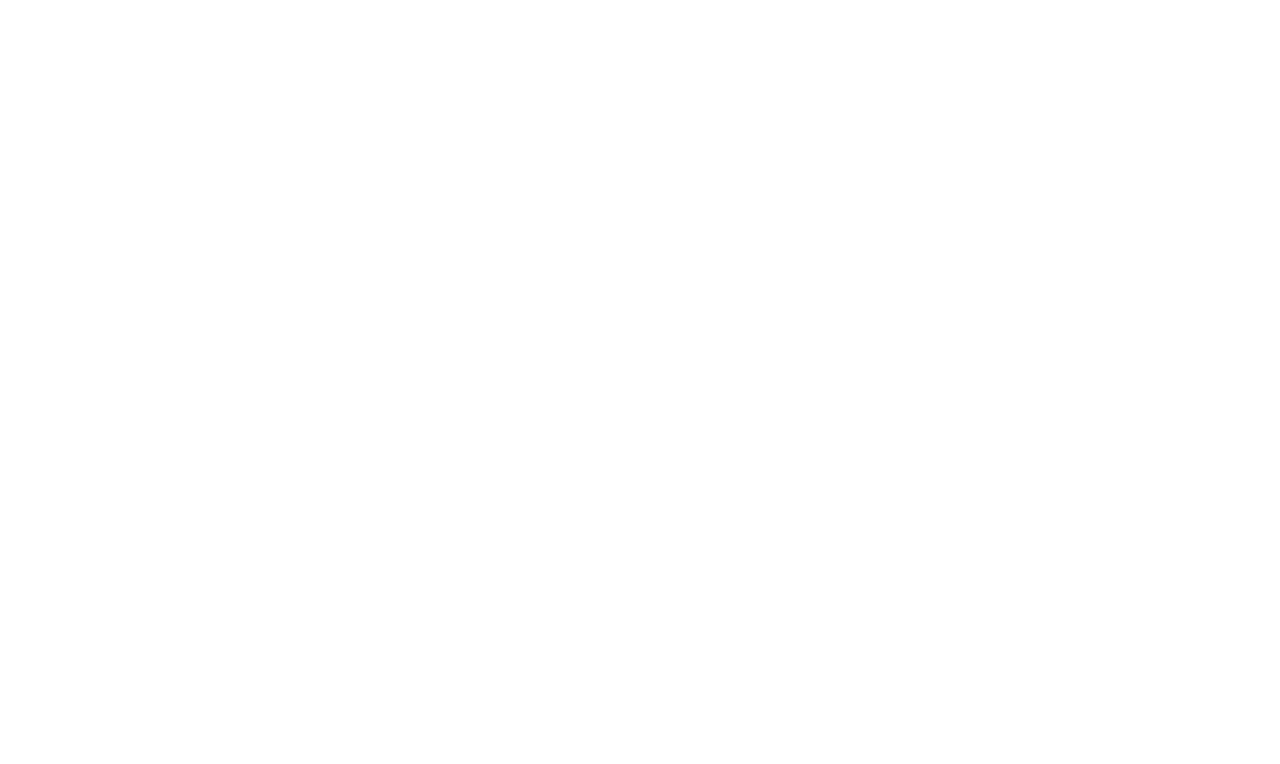
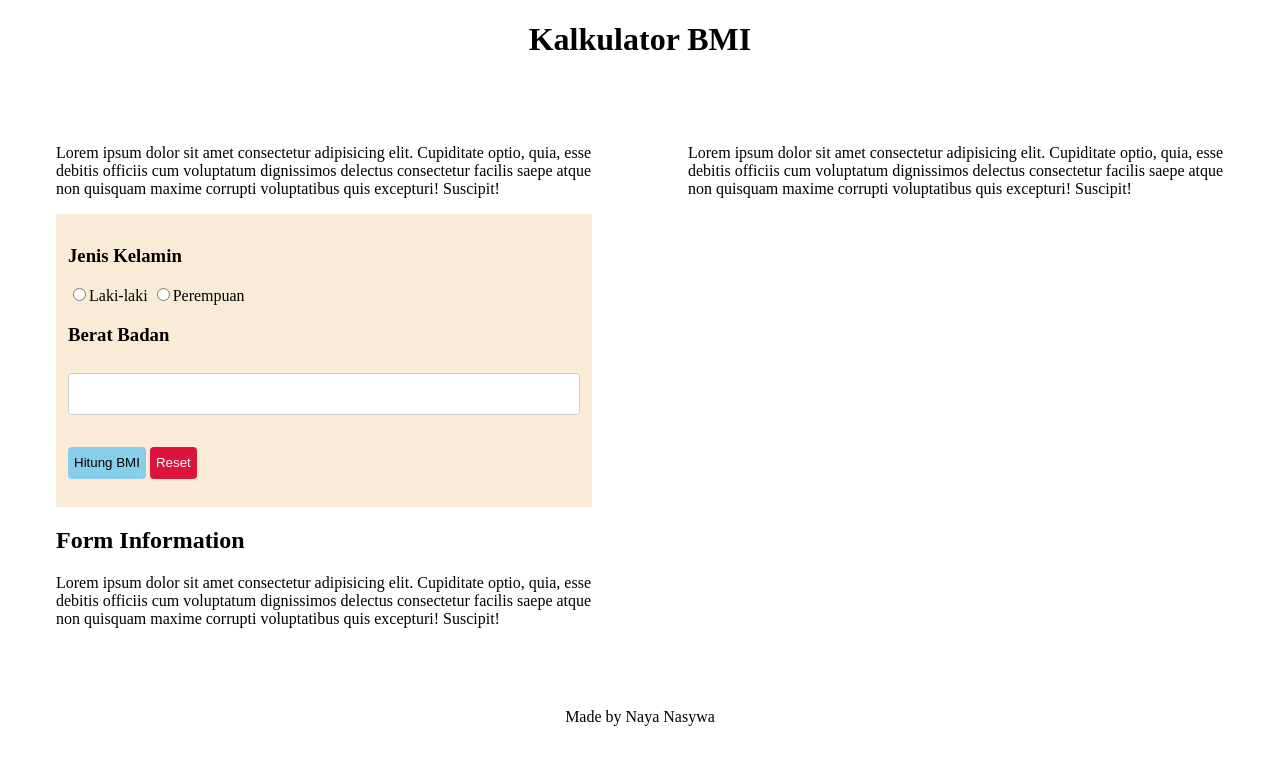
Before and after one commit to revou-fundamental-course/5-aug-24-nahirae, a plain HTML site: page index.html in a window 1280 px wide. Drawn offline with Linux system fonts and the light colour scheme.

Commit message:
update layput + styling

```diff
--- a/css/styles.css
+++ b/css/styles.css
@@ -1 +1,50 @@
 /*ini css*/
+form{
+    padding: 12px;
+    background-color: antiquewhite;
+}
+
+main{
+    display: flex;
+}
+.title{
+    text-align: center;
+}
+
+aside{
+    padding: 48px;
+}
+
+.button{
+    height: 32px;
+    border: none;
+    border-radius: 4px;
+}
+.bg-skyblue{
+
+    background-color: skyblue;
+}
+.bg-reset{
+    background-color: crimson;
+    color: white;
+}
+.form-btn-container{
+    margin-top: 24px;
+    margin-bottom: 16px;
+}
+
+input[type=number]{
+    width: 100%;
+    padding: 12px 20px;
+    margin: 8px 0;
+    display: inline-block;
+    border: 1px solid #ccc;
+    border-radius: 4px;
+    box-sizing: border-box;
+    font-family: monospace;
+    font-size: 14px;
+  }
+
+  footer{
+    text-align: center;
+  }
--- a/index.html
+++ b/index.html
@@ -3,10 +3,65 @@
 <head>
     <meta charset="UTF-8">
     <meta name="viewport" content="width=device-width, initial-scale=1.0">
-    <title>Kalkulator IBM</title>
+    <title>Kalkulator BMI</title>
     <link rel="stylesheet" href="css\styles.css">
 </head>
 <body>
+    <header>
+        <h1 class="title">Kalkulator BMI</h1>
+    </header>
+
+    <main>
+        <aside>
+            <article>
+                <p>Lorem ipsum dolor sit amet consectetur adipisicing elit. Cupiditate optio, quia,
+                    esse debitis officiis cum voluptatum dignissimos delectus consectetur facilis
+                    saepe atque non quisquam maxime corrupti voluptatibus quis excepturi! Suscipit!
+                </p>
+            </article>
+
+            <form>
+                <div>
+                    <h3>Jenis Kelamin</h3>
+                    <input type="radio" id="Laki-laki" name="jenis-kelamin" value="Laki-laki"><label for="Laki-laki">Laki-laki</label>
+                    <input type="radio" id="Perempuan" name="jenis-kelamin" value="Perempuan"><label for="Perempuan">Perempuan</label>
+                </div>
+
+                <div>
+                    <h3>Berat Badan</h3>
+                    <input type="number" name="berat-badan" id="BB">
+                </div>
+
+                <div class="form-btn-container">
+                    <button class="button bg-skyblue">Hitung BMI</button>
+                    <button class="button bg-reset">Reset</button>
+                </div>
+            </form>
+
+            <article>
+                <header>
+                    <h2>Form Information</h2>
+                    <p>Lorem ipsum dolor sit amet consectetur adipisicing elit. Cupiditate optio, quia,
+                        esse debitis officiis cum voluptatum dignissimos delectus consectetur facilis
+                        saepe atque non quisquam maxime corrupti voluptatibus quis excepturi! Suscipit!
+                    </p>
+                </header>
+            </article>
+        </aside>
+
+        <aside>
+            <section>
+                <p>Lorem ipsum dolor sit amet consectetur adipisicing elit. Cupiditate optio, quia,
+                    esse debitis officiis cum voluptatum dignissimos delectus consectetur facilis
+                    saepe atque non quisquam maxime corrupti voluptatibus quis excepturi! Suscipit!
+                </p>
+            </section> <!--section == article-->
+        </aside>
+    </main>
+
+    <footer>
+        <p>Made by Naya Nasywa</p>
+    </footer>
 
 </body>
 </html>
--- a/js/script.js
+++ b/js/script.js
@@ -1 +1 @@
-// ini javasrcipt
+// ini javascript
```
